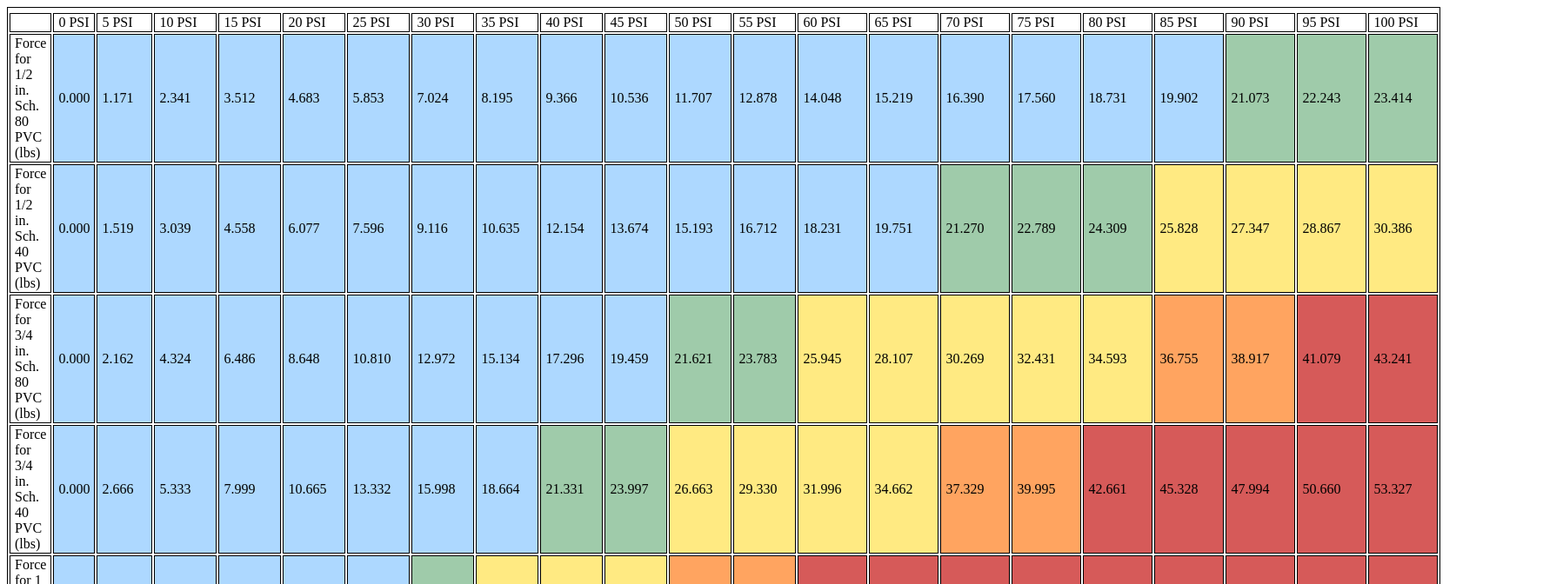
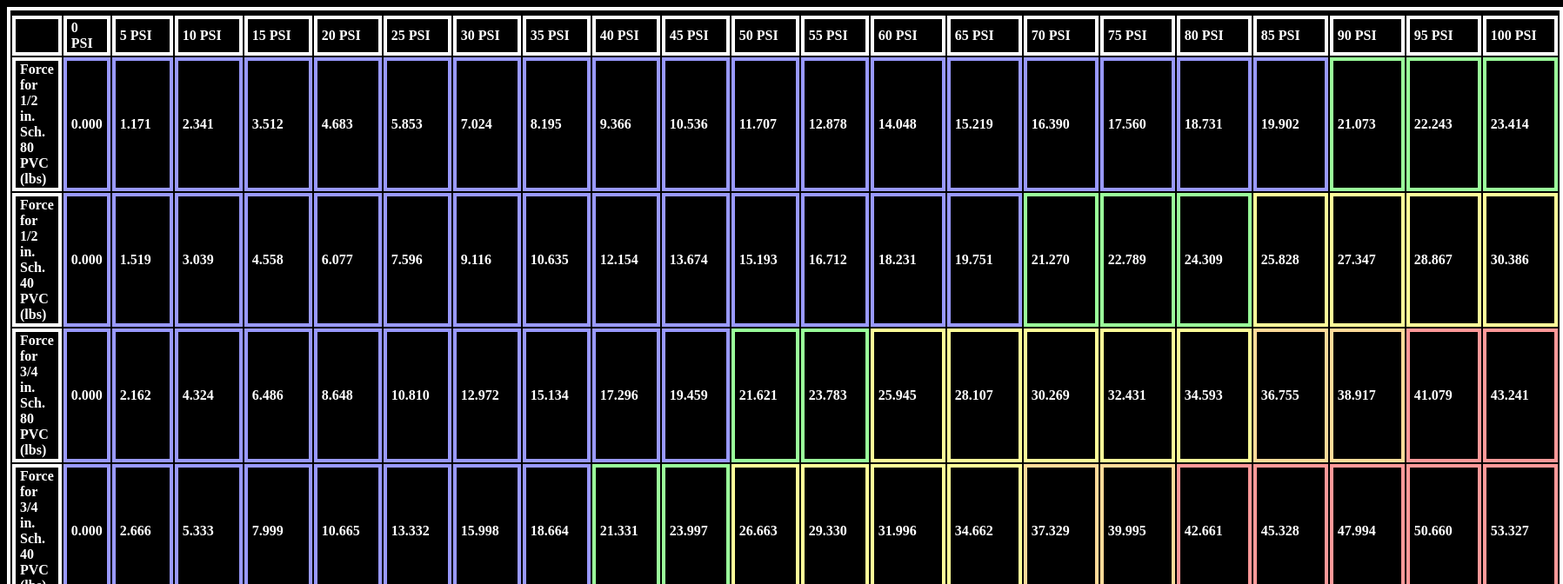
Before and after one commit to scMarth/PumpForceChart, a plain HTML site: page index.html in a window 1280 px wide. Shown: the top 672 px of the page at 87% size, 1797 px wide, since content can reach past the window. Drawn offline with nearby package versions, Linux system fonts and the light colour scheme.

Commit message:
update styling

```diff
--- a/js/main.js
+++ b/js/main.js
@@ -86,25 +86,17 @@ var innerDiameters = [
     }
 ]
 
-var colorCodes = {
-    "red" : "rgba(214,90,89,1)",
-    "orange" : "rgba(255,164,96,1)",
-    "yellow" : "rgba(255,234,130,1)",
-    "green" : "rgba(159,203,170,1)",
-    "blue" :  "rgba(173,216,255,1)"
-}
-
-function getColorForForce(force){
+function getColorClassForForce(force){
     if (force <= 20){
-        return colorCodes["blue"];
+        return "pastel-blue-cell";
     }else if (force > 20 && force <= 25){
-        return colorCodes["green"];
+        return "pastel-green-cell";
     }else if (force > 25 && force <= 35){
-        return colorCodes["yellow"];
+        return "pastel-yellow-cell";
     }else if (force > 35 && force <= 40){
-        return colorCodes["orange"];
+        return "pastel-orange-cell";
     }else{
-        return colorCodes["red"];
+        return "pastel-red-cell";
     }
 }
 
@@ -134,7 +126,7 @@ function main(){
         outHTML += "<tr><td>Force for " + innerDiameters[i]["name"] + " Sch. 80 PVC (lbs)</td>";
         for (var j in pressures){
             force = ((pressures[j]*Math.PI*innerDiameters[i]["sch80"]*innerDiameters[i]["sch80"])/4).toFixed(3);
-            outHTML += "<td style=background-color:" + getColorForForce(force).toString() + ">" + force.toString() + "</td>";
+            outHTML += "<td class='" + getColorClassForForce(force).toString() + "'>" + force.toString() + "</td>";
         }
         outHTML += "</tr>";
 
@@ -142,7 +134,7 @@ function main(){
         outHTML += "<tr><td>Force for " + innerDiameters[i]["name"] + " Sch. 40 PVC (lbs)</td>";
         for (var j in pressures){
             force = ((pressures[j]*Math.PI*innerDiameters[i]["sch40"]*innerDiameters[i]["sch40"])/4).toFixed(3);
-            outHTML += "<td style=background-color:" + getColorForForce(force).toString() + ">" + force.toString() + "</td>";
+            outHTML += "<td class='" + getColorClassForForce(force).toString() + "'>" + force.toString() + "</td>";
         }
         outHTML += "</tr>";
 
--- /dev/null
+++ b/scss/styles.scss
@@ -0,0 +1,41 @@
+html, body {
+    background-color: black;
+    color: white;
+    font-weight: bold;
+}
+
+table, tbody, td, tr {
+    border: 4px solid white;
+}
+
+$pastel-red: lighten(red, 30%);
+$pastel-orange: lighten(orange, 30%);
+$pastel-yellow: lighten(yellow, 30%);
+$pastel-green: lighten(green, 55%);
+$pastel-blue: lighten(blue, 30%);
+
+.pastel-red-cell {
+    // background-color: rgba($pastel-red, 0.80);
+    border: 4px solid $pastel-red;
+}
+.pastel-orange-cell {
+    // background-color: rgba($pastel-orange, 0.80);
+    border: 4px solid $pastel-orange;
+}
+.pastel-yellow-cell {
+    // background-color: rgba($pastel-yellow, 0.80);
+    border: 4px solid $pastel-yellow;
+}
+.pastel-green-cell {
+    // background-color: rgba($pastel-green, 0.80);
+    border: 4px solid $pastel-green;
+}
+.pastel-blue-cell {
+    // background-color: rgba($pastel-blue, 0.80);
+    border: 4px solid $pastel-blue;
+}
+
+td {
+    padding-left: 5px;
+    padding-right: 5px;
+}
```
Also changed, not shown: css/styles.css, 2 other files.
